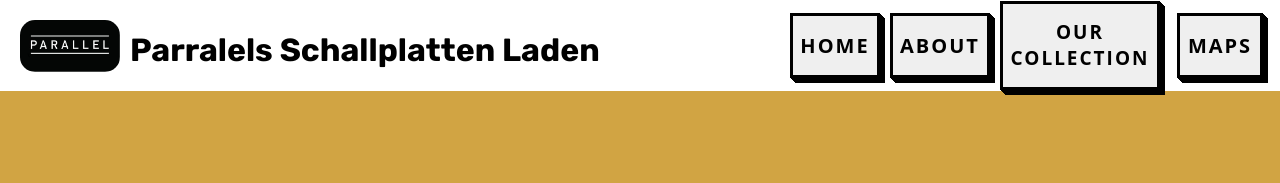
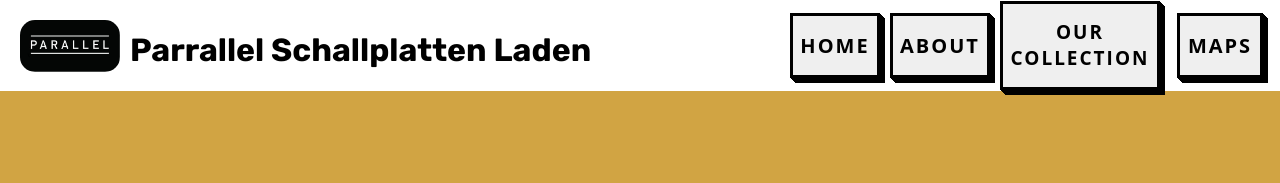
Before and after one commit to franz-10/Parallels-Record-Store, a plain HTML site: page maps.html in a window 1280 px wide. Shown: the top 183 px of the page. Drawn offline with Linux system fonts and the light colour scheme.

Commit message:
Update maps.html

```diff
--- a/maps.html
+++ b/maps.html
@@ -21,7 +21,7 @@
         </div>
 
         <div class="item heading">
-            <h1>Parralels Schallplatten Laden</h1>
+            <h1>Parrallel Schallplatten Laden</h1>
         </div>
 
         <div class="item about">
```
